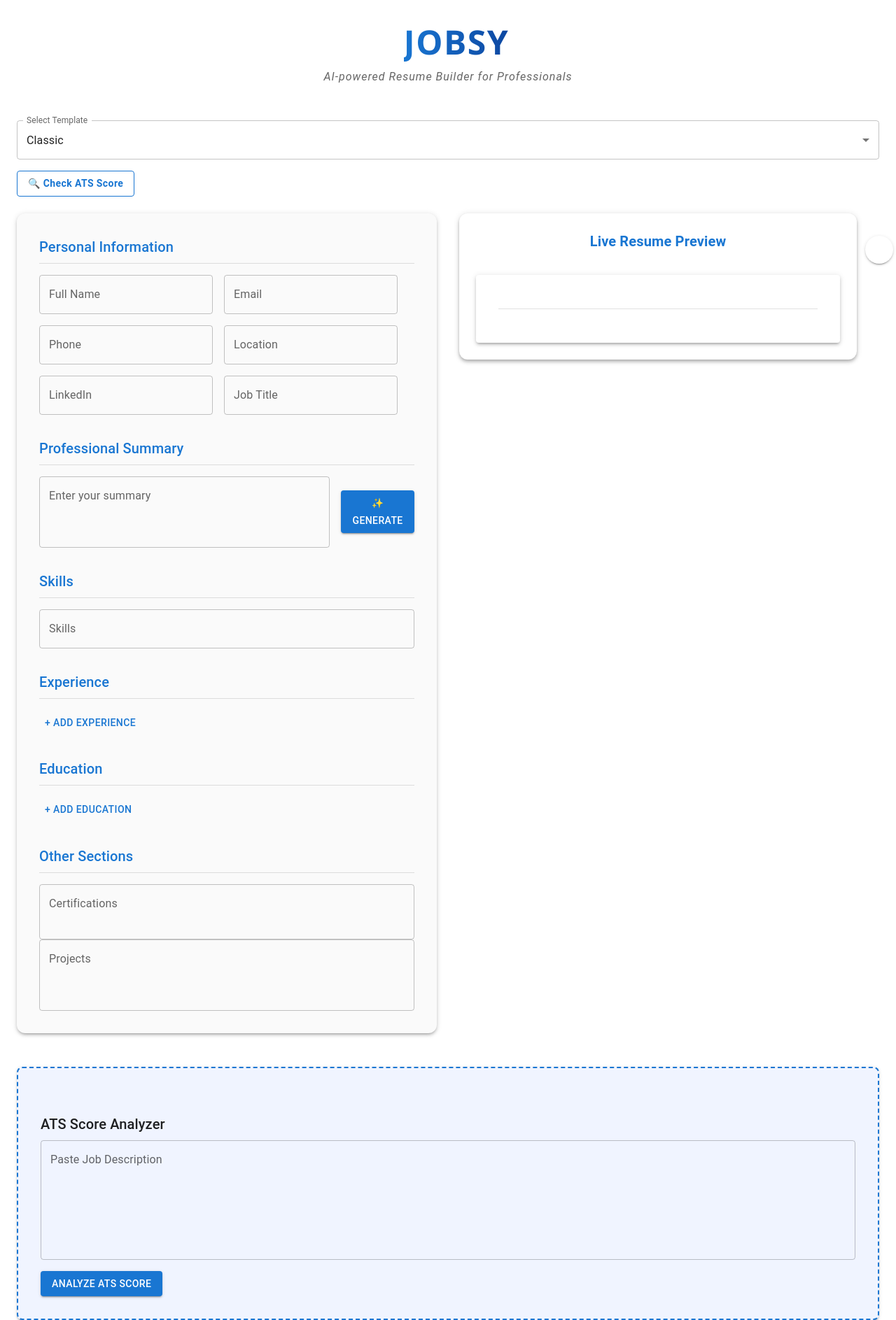
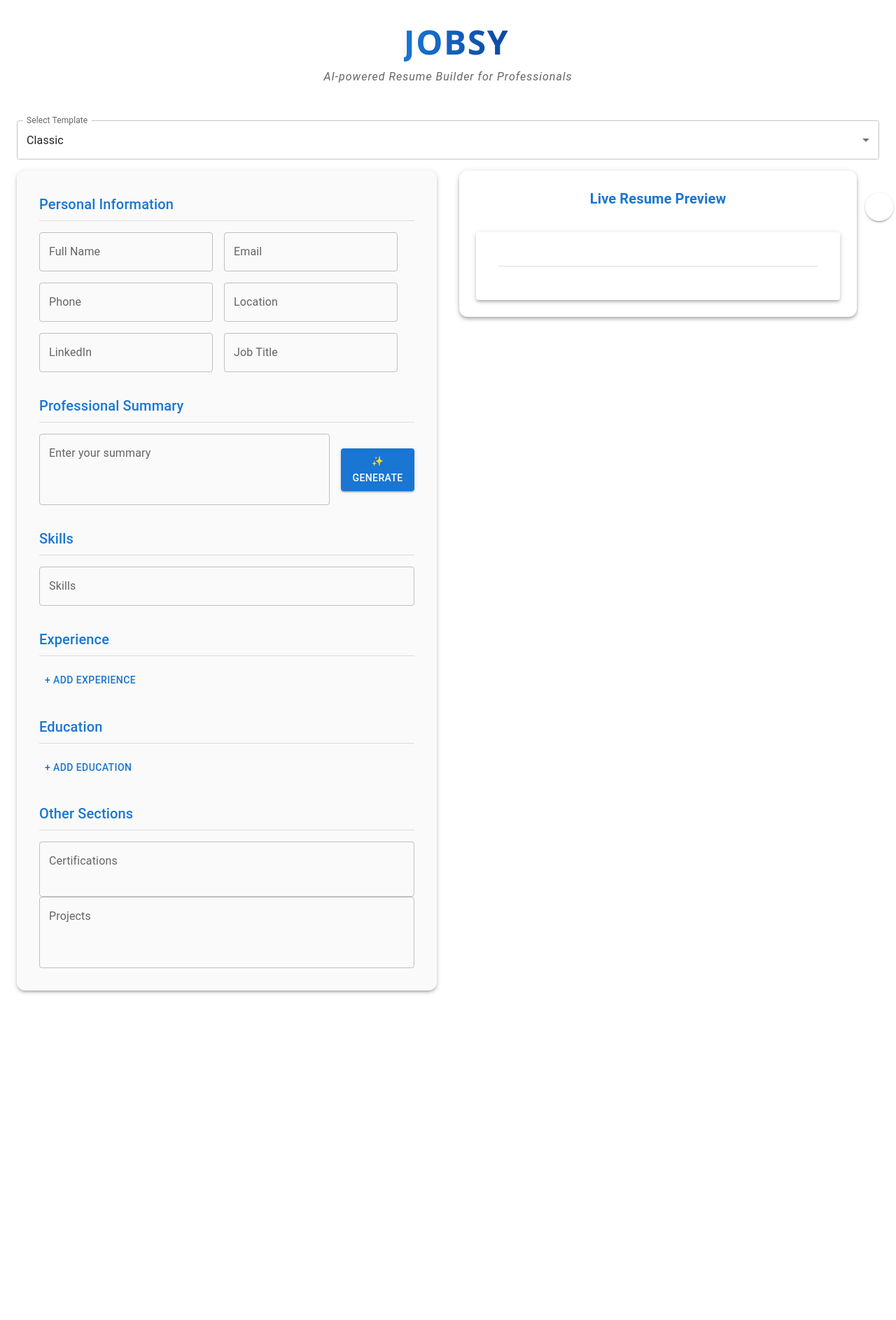
Before and after one commit to shreyeshpandey/ai-resume-maker, a React (Create React App) app: page / in a window 1280 px wide. Shown: the whole page at 70% size. After the commit the page ends 1448 px from the top, so only its background shows below. Built offline with nearby package versions, Linux system fonts and the light colour scheme; some icons are missing.

Commit message:
Revert "Added ATS score"
This reverts commit 98c477d80d4caf130944edba815bce7d6103fa76.

```diff
--- a/src/App.js
+++ b/src/App.js
@@ -8,7 +8,6 @@
   CssBaseline,
   Box,
   FormControl,
-  Button,
   InputLabel,
   Select,
   MenuItem,
@@ -18,7 +17,6 @@
 import Preview from './components/Preview';
 import { generateSummaryAndBullets } from './utils/togetherai.js';
 import DownloadButton from './components/DownloadButton.js';
-import ATSAnalyzer from './components/ATSAnalyzer';
 
 function App() {
   const [formData, setFormData] = useState({
@@ -131,25 +129,6 @@
               <MenuItem value="minimal">Minimal</MenuItem>
             </Select>
           </FormControl>
-          <Button
-  variant="outlined"
-  onClick={() => {
-    const atsSection = document.getElementById('ats-score-box');
-    if (atsSection) atsSection.scrollIntoView({ behavior: 'smooth' });
-  }}
-  sx={{
-    mb: 3,
-    color: '#1976d2',
-    borderColor: '#1976d2',
-    fontWeight: 600,
-    textTransform: 'none',
-    '&:hover': {
-      backgroundColor: '#e3f2fd'
-    }
-  }}
->
-  🔍 Check ATS Score
-</Button>
 
           <Box display="flex" flexDirection={{ xs: 'column', md: 'row' }} gap={4}>
             <Box flex={1} minWidth={380}>
@@ -184,20 +163,6 @@
             </Box>
           </Box>
         </Box>
-        <Box
-          id="ats-score-box"
-          sx={{
-            mt: 6,
-            p: 4,
-            bgcolor: '#f0f4ff',
-            borderRadius: 2,
-            border: '2px dashed #1976d2',
-            boxShadow: 2,
-            zIndex: 10
-          }}
-        >
-          <ATSAnalyzer resumeData={formData} />
-        </Box>
       </Container>
     </>
   );
--- a/src/utils/togetherai.js
+++ b/src/utils/togetherai.js
@@ -1,25 +1,21 @@
 import axios from 'axios';
 
-export async function generateSummaryAndBullets(prompt, options = {}) {
+export async function generateSummaryAndBullets(prompt) {
   try {
     const response = await axios.post(
       'https://api.together.xyz/v1/chat/completions',
       {
         model: 'meta-llama/Llama-3-8b-chat-hf',
         messages: [
-          ...(options.systemMessage
-            ? [{ role: 'system', content: options.systemMessage }]
-            : options.type === 'resume'
-            ? [{
-                role: 'system',
-                content: `
+          {
+            role: 'system',
+            content: `
 You are a professional resume generator. Your output should contain:
 - A concise 20-30 words professional summary.
 - 3–5 action-oriented bullet points under "Experience Highlights".
 Do NOT repeat the user’s name/email, and do NOT include phrases like “Here is” or “Based on”. Return only clean, direct content.
-                `.trim()
-              }]
-            : []),
+            `.trim(),
+          },
           { role: 'user', content: prompt },
         ],
         temperature: 0.7,
@@ -35,20 +31,15 @@
 
     const raw = response.data.choices[0]?.message?.content?.trim() || '';
 
-    // 🟡 ATS response: return raw content
-    if (options.type === 'ats') {
-      return { atsFeedback: raw };
-    }
-
-    // 🔵 Resume summary/bullets: parse structured output
+    // Normalize and split the content
     let cleaned = raw
       .replace(/here\s+is\s+(a\s+)?(for\s+)?[^\n]*[:\-]*/gi, '')
       .replace(/professional\s+summary[:\-]*/gi, '')
       .replace(/experience\s+highlights[:\-]*/gi, '')
       .replace(/experience[:\-]*/gi, '')
-      .replace(/^(name|email|job title)[:\-].*$/gim, '')
-      .replace(/\*{1,}/g, '')
-      .replace(/^["']|["']$/g, '')
+      .replace(/^(name|email|job title)[:\-].*$/gim, '') // remove any repeated inputs
+      .replace(/\*{1,}/g, '') // asterisks
+      .replace(/^["']|["']$/g, '') // leading/trailing quotes
       .trim();
 
     const lines = cleaned
```
